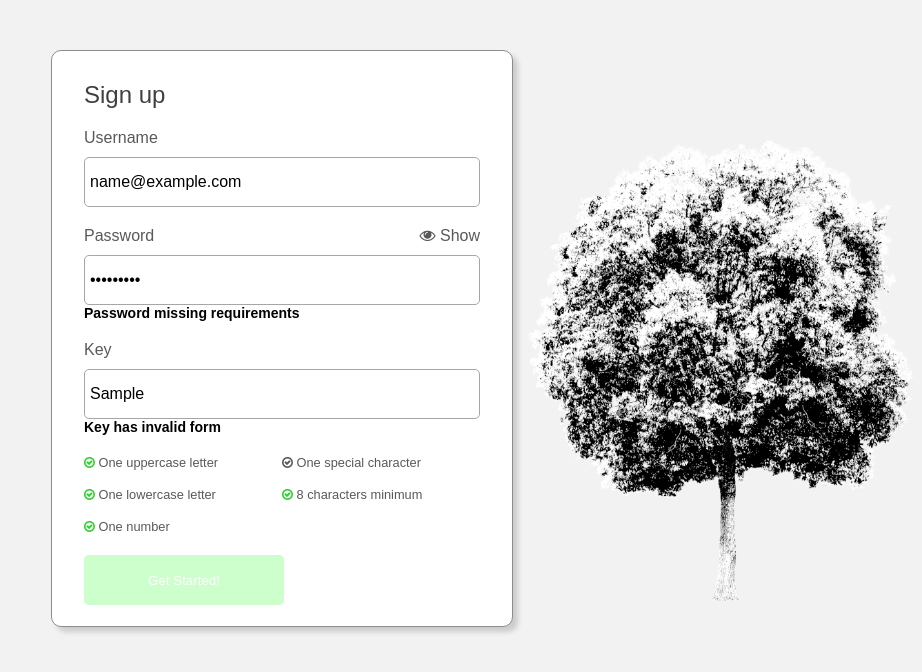
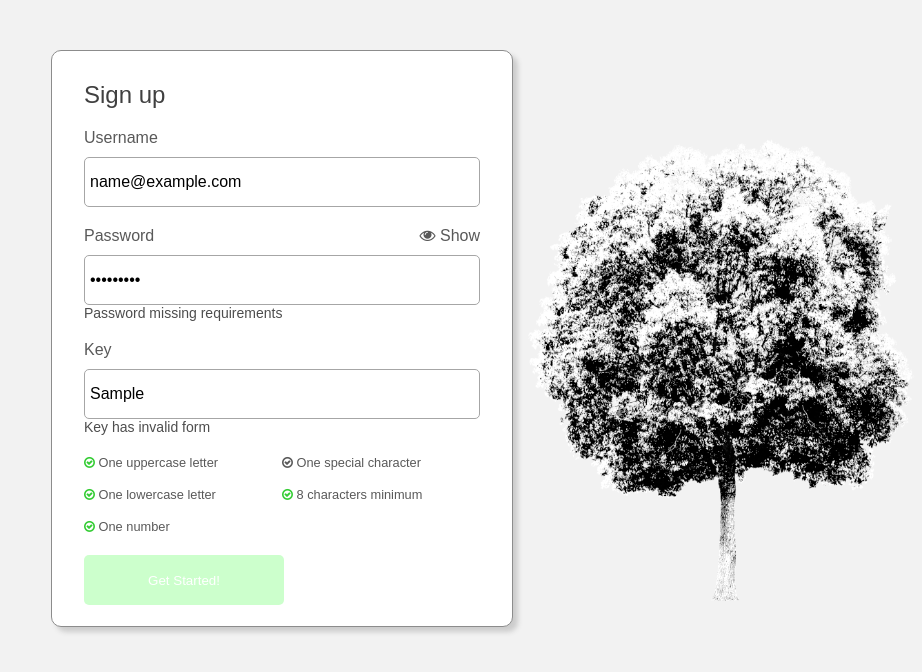
Before and after one commit to mcnultyc/SignupPage, a plain HTML site: page index.html in a window 1280 px wide. Both pictures are taken after typing "name@example.com", "Sample123", "Sample" into the empty fields and a click on the button "Get Started!". Shown: the whole page, without its empty margins (358-1280 px from the left). Drawn offline with Linux system fonts and the light colour scheme.

Commit message:
changed error color and size

```diff
--- a/rules.css
+++ b/rules.css
@@ -48,10 +48,9 @@ fieldset{
 
 .error{
 	font-family: Arial, Verdana, sans-serif;
-	font-weight: bold;
 	max-width: 300px;
 	font-size: 14px;
-	color: #000000;
+	color: #4d4d4d;
 }
 
 .div{
```
